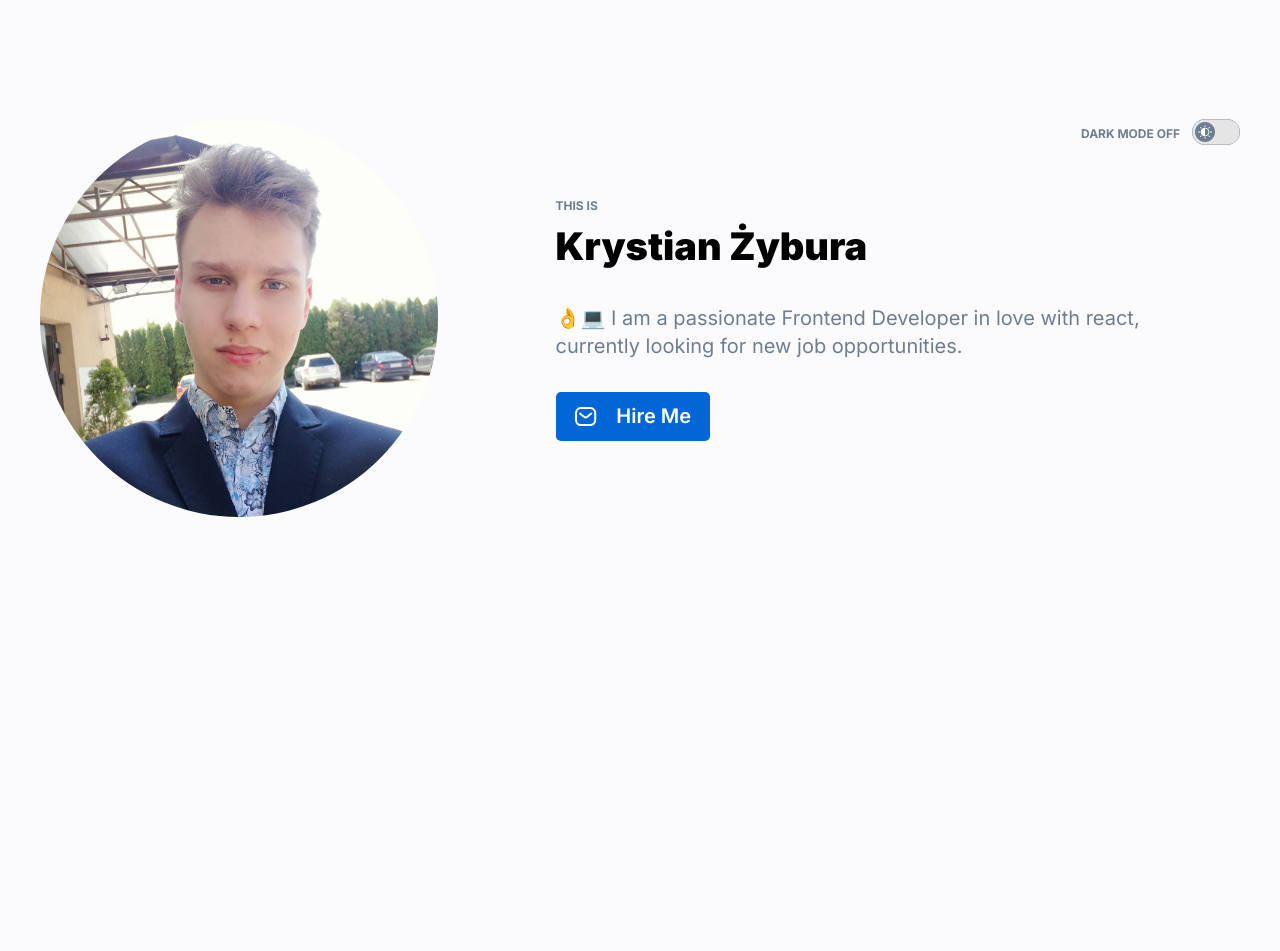
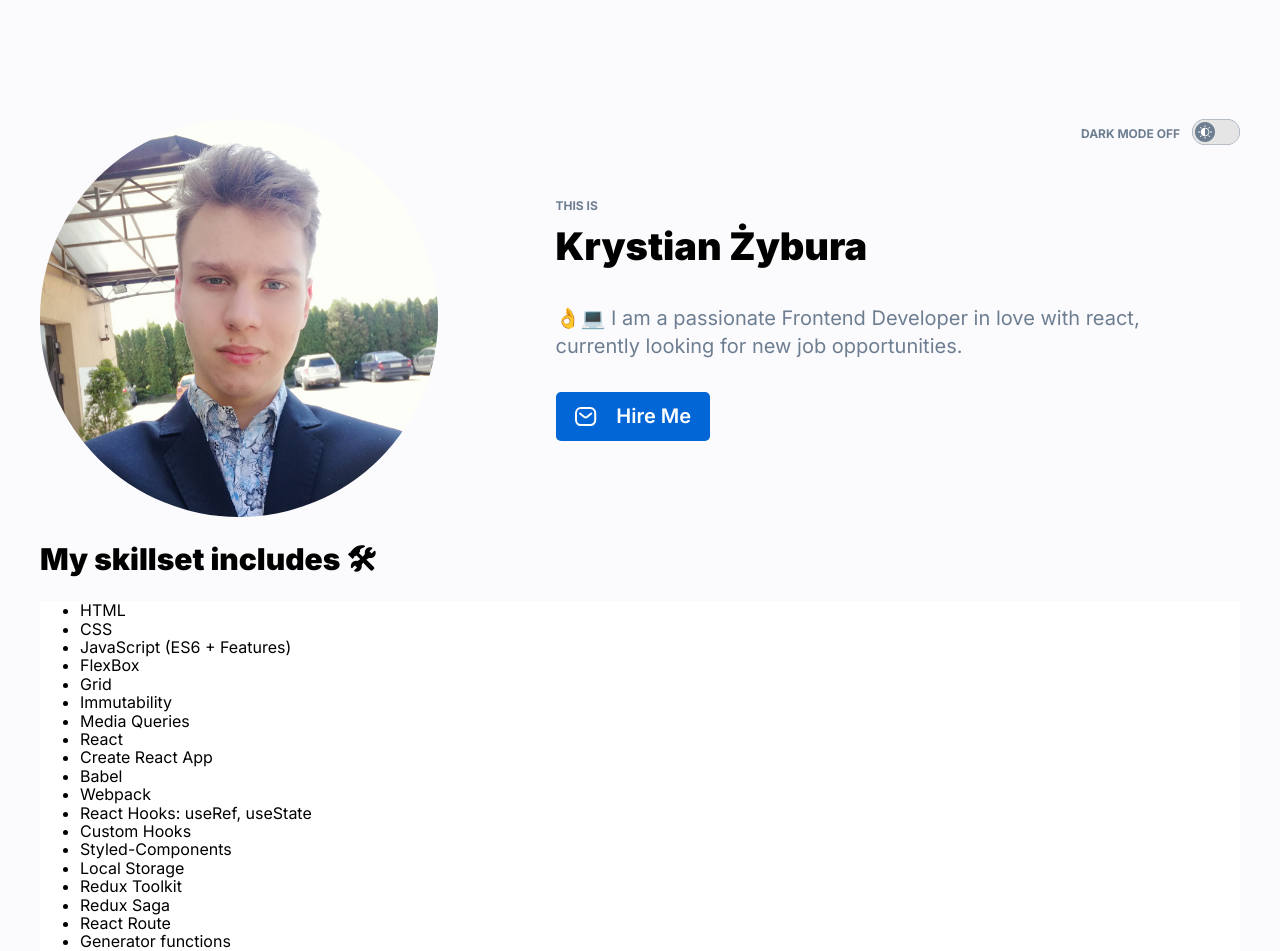
Before and after one commit to KrystianZybura/Personal-Homepage, a React (Vite) app: page / in a window 1280 px wide. Shown: the top 951 px of the page. Before the commit the page ends 800 px from the top, so only its background shows below. Built offline with nearby package versions, Linux system fonts and the light colour scheme.

Commit message:
SkillsSection added

```diff
--- /dev/null
+++ b/src/App/homepage/Header/SkillsSection/index.jsx
@@ -0,0 +1,8 @@
+import Section from "../../../common/Section";
+import skills from "./skills.json";
+
+const SkillsSection = () => (
+  <Section title={"My skillset includes 🛠"} body={skills} />
+);
+
+export default SkillsSection;
--- /dev/null
+++ b/src/App/homepage/Header/SkillsSection/skills.json
@@ -0,0 +1,23 @@
+[
+  "HTML",
+  "CSS",
+  "JavaScript (ES6 + Features)",
+  "FlexBox",
+  "Grid",
+  "Immutability",
+  "Media Queries",
+  "React",
+  "Create React App",
+  "Babel",
+  "Webpack",
+  "React Hooks: useRef, useState",
+  "Custom Hooks",
+  "Styled-Components",
+  "Local Storage",
+  "Redux Toolkit",
+  "Redux Saga",
+  "React Route",
+  "Generator functions",
+  "Async functions",
+  "Axios"
+]
--- a/src/App/index.jsx
+++ b/src/App/index.jsx
@@ -1,5 +1,6 @@
 import Header from "./homepage/Header";
 import Hero from "./homepage/Header/Hero";
+import SkillsSection from "./homepage/Header/SkillsSection";
 import ToggleTheme from "./homepage/Header/ToggleTheme";
 
 function App() {
@@ -9,6 +10,7 @@ function App() {
         hero={<Hero name={"Krystian Żybura"} />}
         toggleTheme={<ToggleTheme />}
       />
+      <SkillsSection />
     </>
   );
 }
```
